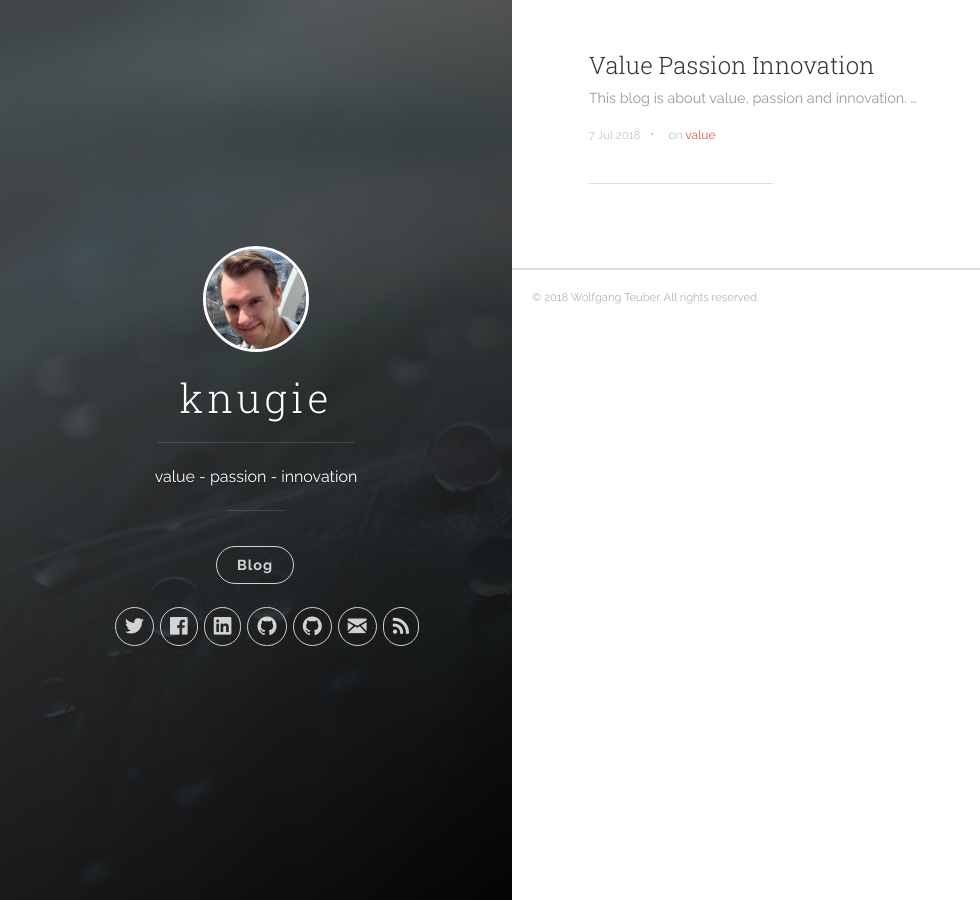
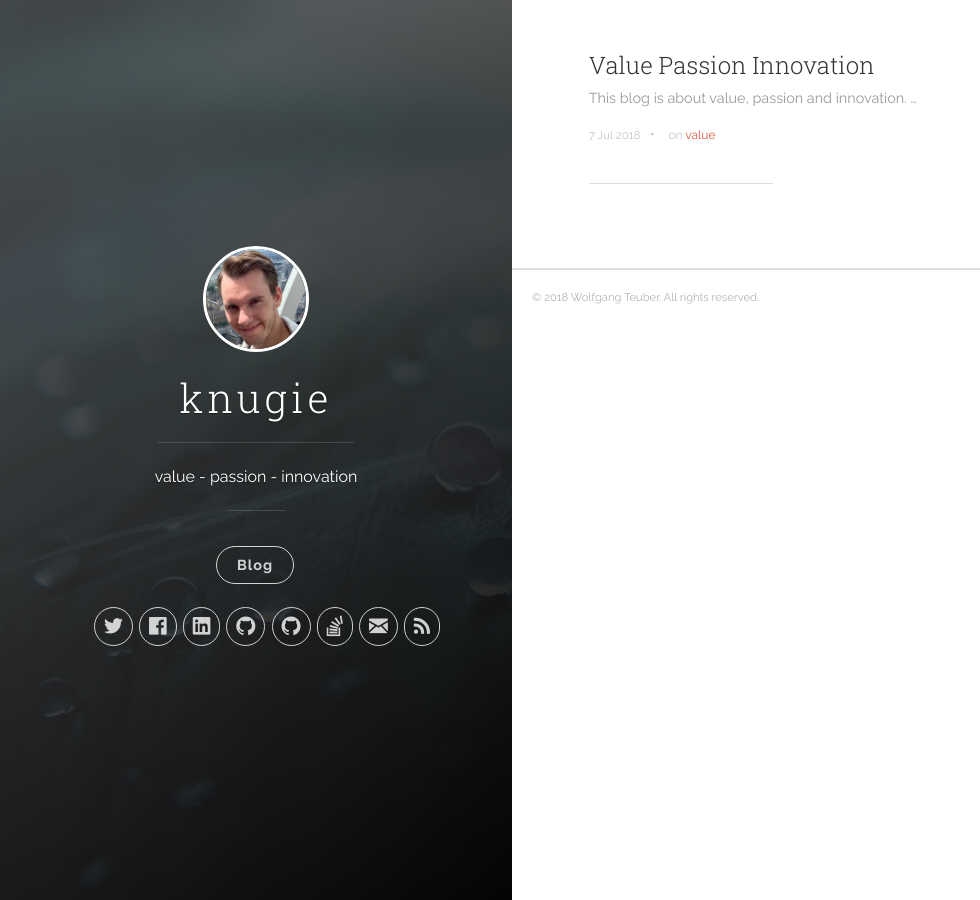
Before and after one commit to knugie/knugie.github.io, a Jekyll site: the page built from index.html, in a window 1280 px wide. Shown: the whole page, without its empty margins (0-980 px from the left). Built offline with Jekyll 4.4.1, drawn with Linux system fonts in a browser that asks for light colours; nearby versions of some CDN libraries; the list of posts is cut into pages by our own code.

Commit message:
Add link to stack overflow account wteuber

```diff
--- a/_config.yml
+++ b/_config.yml
@@ -12,6 +12,7 @@ author:
   facebook_username: knugie
   github_username:  knugie
   alt_github_username:  wteuber
+  stack_overflow_user_id: 1288687
   linkedin_username: wolfgang-teuber
 
 defaults:
--- a/_includes/header.html
+++ b/_includes/header.html
@@ -77,6 +77,16 @@
               </li>
             {% endif %}
 
+            {% if site.author.stack_overflow_user_id %}
+              <!-- GitHub Alt -->
+              <li class="navigation__item">
+                <a href="https://stackoverflow.com/users/{{ site.author.stack_overflow_user_id }}" title="{{ site.author.stack_overflow_user_id }} on Stack Overflow" target="_blank">
+                  <i class="icon icon-social-stack-overflow"></i>
+                  <span class="label">GitHub2</span>
+                </a>
+              </li>
+            {% endif %}
+
             {% if site.author.email %}
               <!-- Email -->
               <li class="navigation__item">
```
